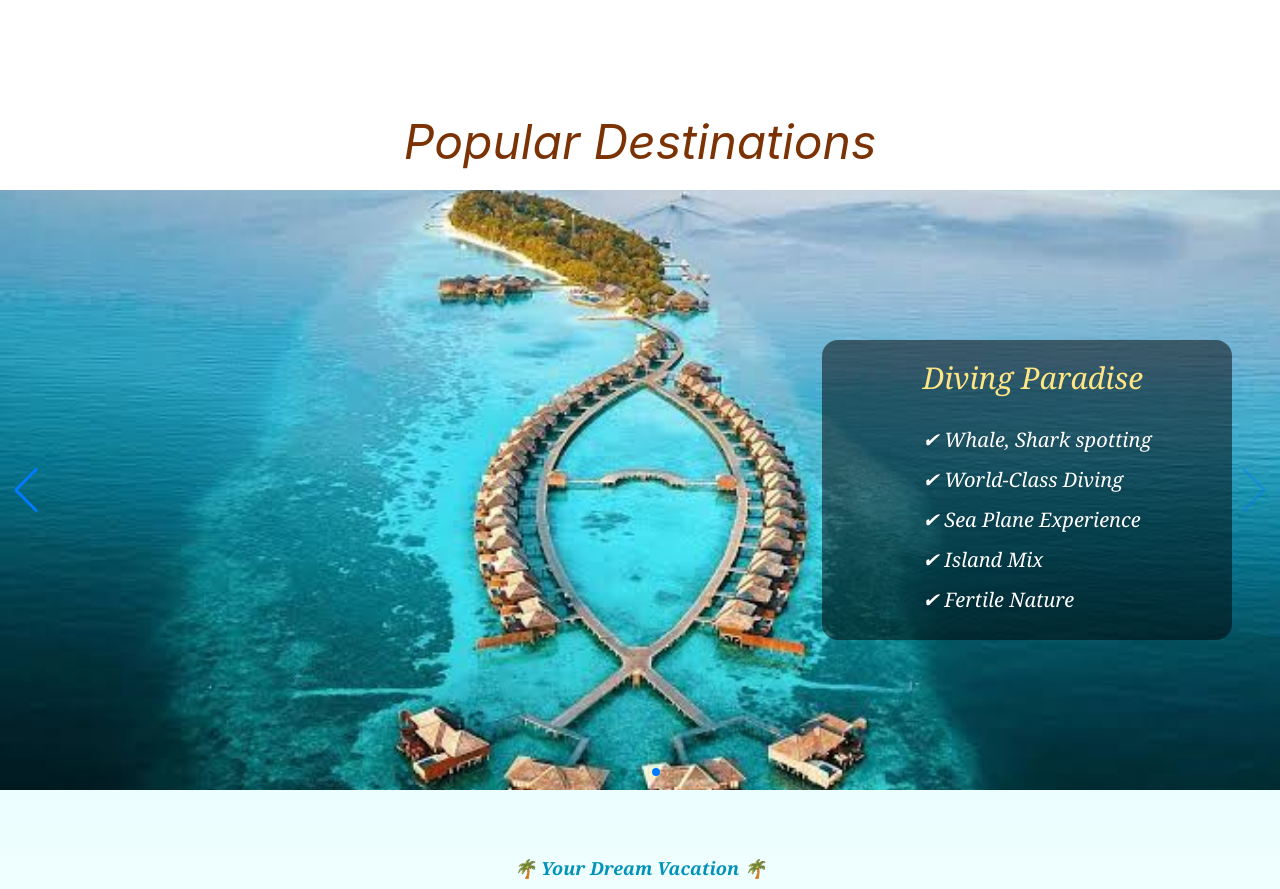
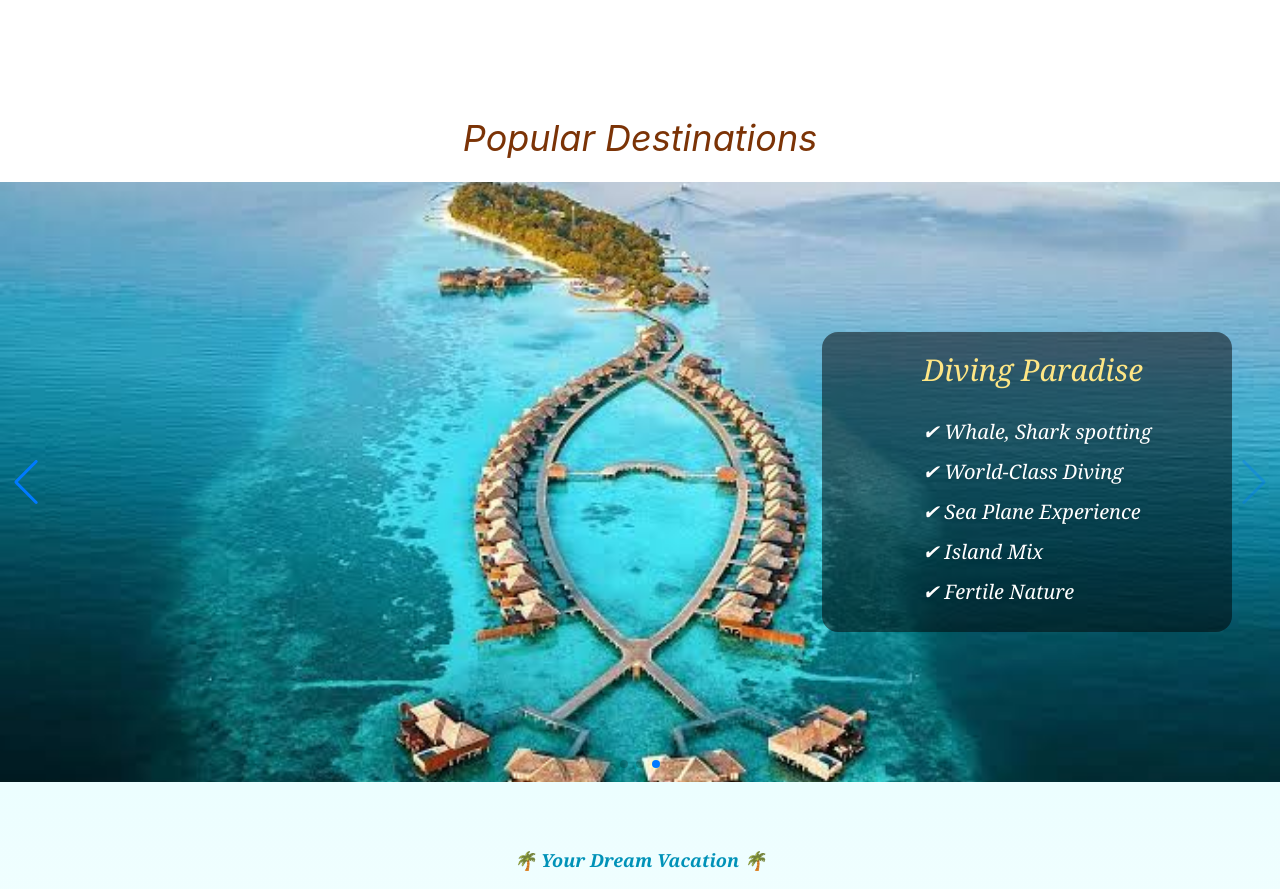
Before and after one commit to NandhiniMurugesan95/React-Project, a React (Create React App) app: page /home in a window 1280 px wide. Shown: the part 1358-2247 px from the top of the page. Built offline with nearby package versions, Linux system fonts and the light colour scheme.

Commit message:
Update home.js

```diff
--- a/src/maldives/home.js
+++ b/src/maldives/home.js
@@ -295,7 +295,7 @@ function CarouselSection({ images }) {
 
     <div  className="relative  w-full ">
 
-      <p className="text-5xl font-sherif italic text-center  center-justify text-amber-900 ">Popular Destinations</p><br />
+      <p className="text-4xl font-sherif italic text-center  center-justify text-amber-900 ">Popular Destinations</p><br />
 
       {/* 2. Swiper Carousel */}
       <Swiper
```
